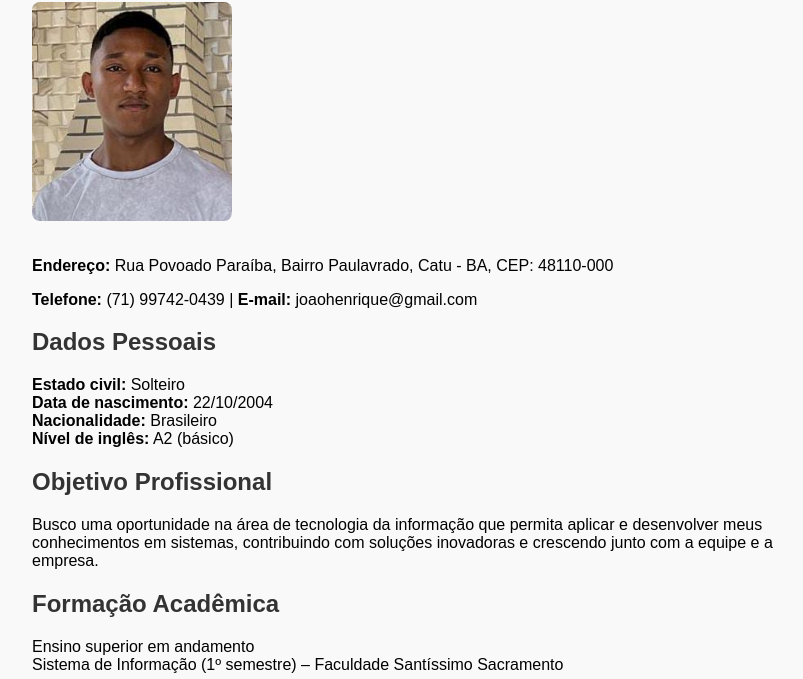
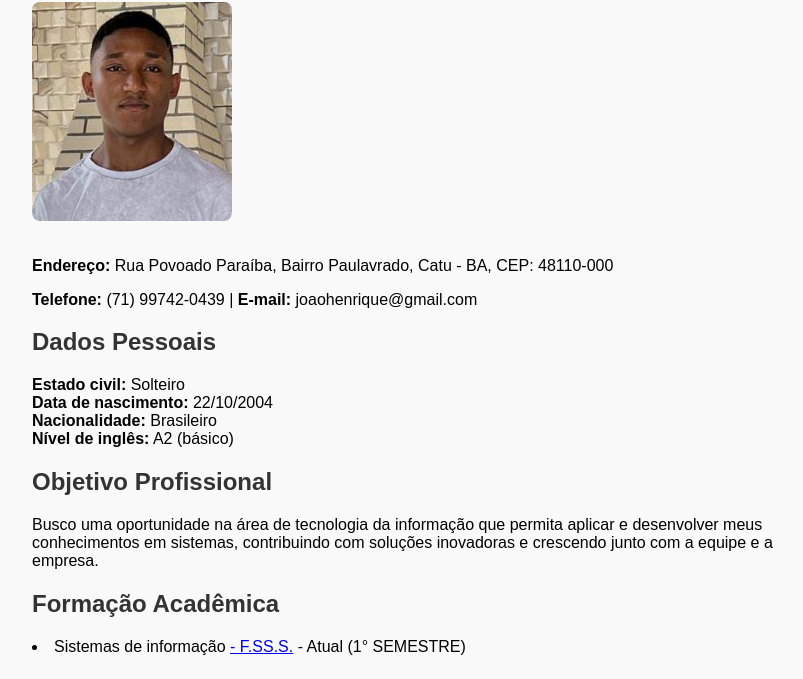
Before and after one commit to JoaoH20004/curriculo-joao, a plain HTML site: page index.html in a window 1280 px wide. Shown: the part 76-755 px from the top of the page, without its empty margins (208-1011 px from the left). Drawn offline with Linux system fonts and the light colour scheme.

Commit message:
Update index.html

```diff
--- a/index.html
+++ b/index.html
@@ -52,8 +52,9 @@
 
   <div class="section">
     <h2>Formação Acadêmica</h2>
-    <p>Ensino superior em andamento<br>
-    Sistema de Informação (1º semestre) – Faculdade Santíssimo Sacramento</p>
+  </UL>
+<LI>Sistemas de informação <a href="https://fsssacramento.br/"> - F.SS.S.</a> - Atual (1° SEMESTRE)
+</UL>
   </div>
 
   <div class="section">
```
